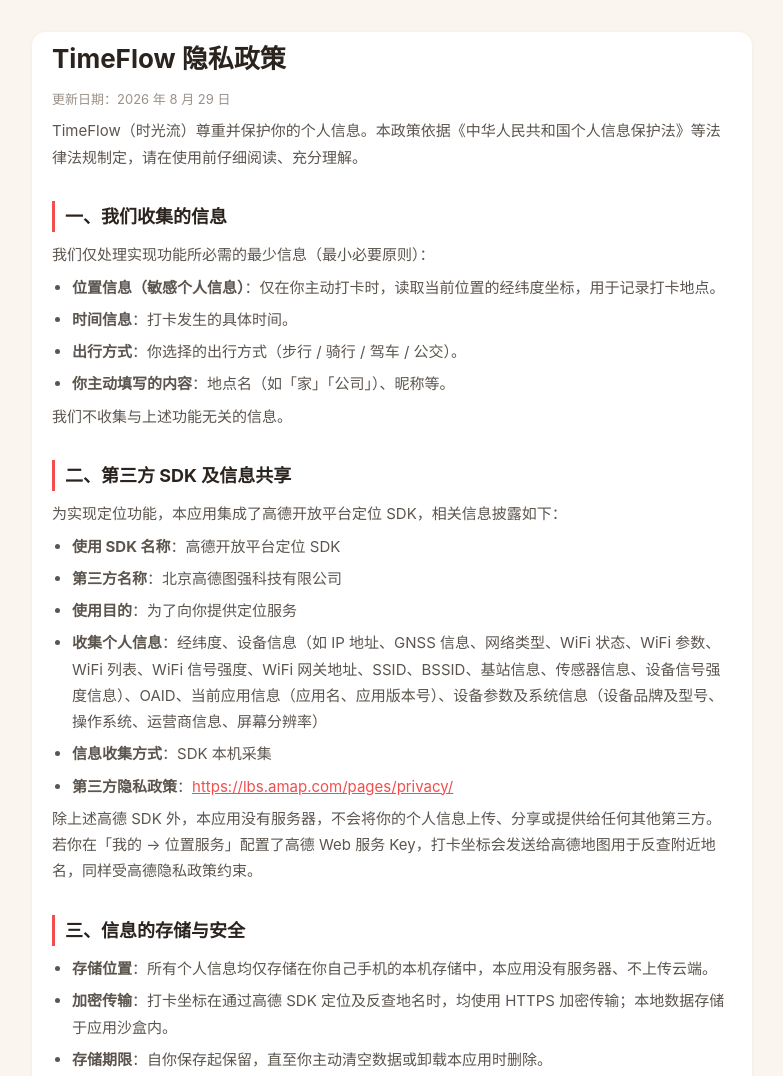
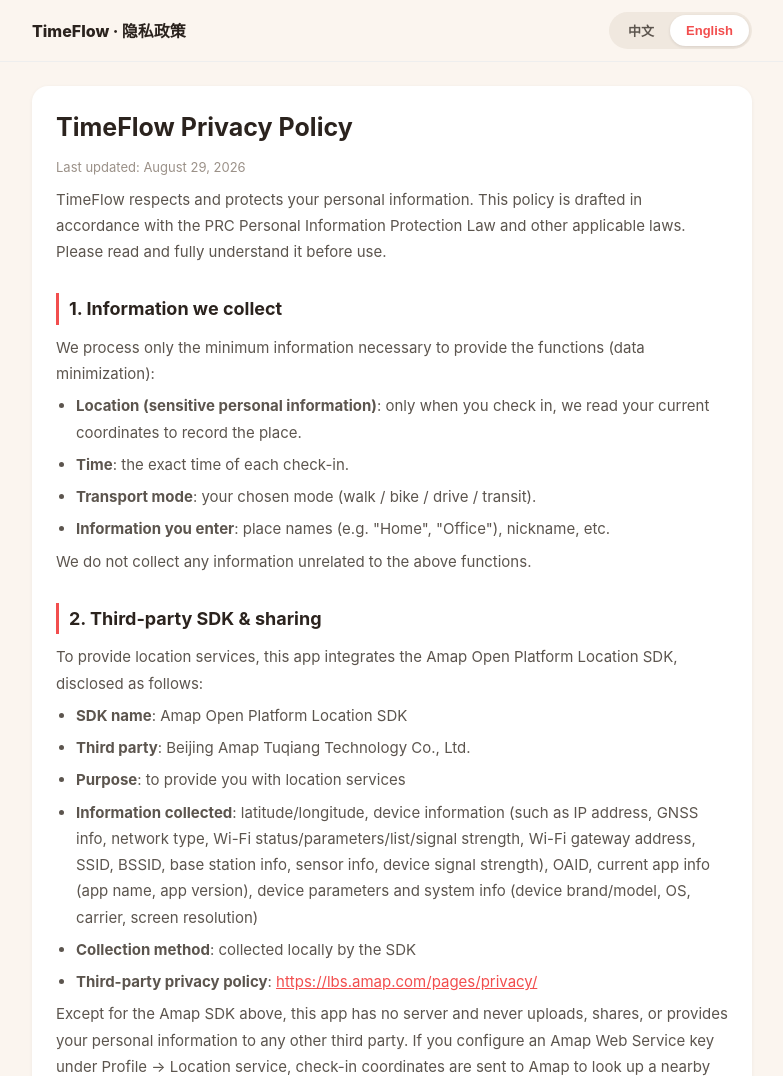
Before and after one commit to chonggao9/timeflow, a website: page privacy.html in a window 1280 px wide. Shown: the top 1076 px of the page, without its empty margins (248-1031 px from the left). Drawn offline with Linux system fonts and the light colour scheme.

Commit message:
隐私政策页加语言切换（中文/English）+ 自动识别浏览器语言

```diff
--- a/privacy.html
+++ b/privacy.html
@@ -5,26 +5,44 @@
 <meta name="viewport" content="width=device-width, initial-scale=1">
 <title>TimeFlow 隐私政策 · Privacy Policy</title>
 <style>
-  :root { --ink:#2B231E; --ink2:#5c554e; --ink3:#9b9188; --primary:#F24E4E; --bg:#FBF5EF; --card:#fff; }
+  :root { --ink:#2B231E; --ink2:#5c554e; --ink3:#9b9188; --primary:#F24E4E; --primarySoft:#FFE9E4; --bg:#FBF5EF; --card:#fff; }
   * { box-sizing: border-box; }
+  html { scroll-behavior: smooth; }
   body { margin:0; background:var(--bg); color:var(--ink); font-family:-apple-system,BlinkMacSystemFont,"Segoe UI","PingFang SC","Hiragino Sans GB","Microsoft YaHei",sans-serif; line-height:1.75; }
-  .wrap { max-width:760px; margin:0 auto; padding:32px 20px 64px; }
-  h1 { font-size:26px; margin:0 0 4px; }
-  h2 { font-size:18px; margin:30px 0 10px; padding-left:10px; border-left:3px solid var(--primary); }
+  .topbar { position:sticky; top:0; z-index:10; background:rgba(251,245,239,.92); backdrop-filter:blur(8px); border-bottom:1px solid #eee; }
+  .topbar-inner { max-width:760px; margin:0 auto; padding:12px 20px; display:flex; align-items:center; justify-content:space-between; gap:12px; }
+  .brand { font-size:16px; font-weight:800; }
+  .lang-toggle { display:flex; background:#f0e8df; border-radius:20px; padding:3px; }
+  .lang-btn { border:0; background:transparent; padding:6px 16px; border-radius:17px; font-size:13px; font-weight:600; color:var(--ink2); cursor:pointer; }
+  .lang-btn.active { background:var(--card); color:var(--primary); box-shadow:0 1px 3px rgba(43,35,30,.12); }
+  .wrap { max-width:760px; margin:0 auto; padding:24px 20px 64px; }
+  .card { background:var(--card); border-radius:16px; padding:8px 24px 24px; box-shadow:0 1px 4px rgba(43,35,30,.05); }
+  h1 { font-size:25px; margin:12px 0 4px; }
+  h2 { font-size:18px; margin:28px 0 10px; padding-left:10px; border-left:3px solid var(--primary); }
   .date { color:var(--ink3); font-size:13px; margin-bottom:8px; }
   p, li { color:var(--ink2); font-size:15px; margin:6px 0; }
   ul { padding-left:20px; margin:6px 0; }
   a { color:var(--primary); word-break:break-all; }
-  .divider { border:0; border-top:1px solid #eee; margin:48px 0; }
-  .en p, .en li { color:#666; }
-  .footer { margin-top:40px; color:var(--ink3); font-size:13px; text-align:center; }
-  .card { background:var(--card); border-radius:14px; padding:4px 20px 20px; box-shadow:0 1px 4px rgba(43,35,30,.05); }
+  .footer { margin-top:36px; color:var(--ink3); font-size:13px; text-align:center; }
+  .hidden { display:none !important; }
+  @media (max-width:520px){ .brand{font-size:14px} .lang-btn{padding:5px 12px;font-size:12px} }
 </style>
 </head>
 <body>
+
+  <div class="topbar">
+    <div class="topbar-inner">
+      <span class="brand">TimeFlow · 隐私政策</span>
+      <div class="lang-toggle">
+        <button id="btn-zh" class="lang-btn active" onclick="setLang('zh')">中文</button>
+        <button id="btn-en" class="lang-btn" onclick="setLang('en')">English</button>
+      </div>
+    </div>
+  </div>
+
   <div class="wrap">
 
-  <div class="card">
+    <div id="zh-content" class="card">
       <h1>TimeFlow 隐私政策</h1>
       <p class="date">更新日期：2026 年 8 月 29 日</p>
       <p>TimeFlow（时光流）尊重并保护你的个人信息。本政策依据《中华人民共和国个人信息保护法》等法律法规制定，请在使用前仔细阅读、充分理解。</p>
@@ -86,9 +104,7 @@
       <p class="footer">感谢你使用 TimeFlow。</p>
     </div>
 
-  <hr class="divider">
-
-  <div class="card en">
+    <div id="en-content" class="card hidden">
       <h1>TimeFlow Privacy Policy</h1>
       <p class="date">Last updated: August 29, 2026</p>
       <p>TimeFlow respects and protects your personal information. This policy is drafted in accordance with the PRC Personal Information Protection Law and other applicable laws. Please read and fully understand it before use.</p>
@@ -151,5 +167,24 @@
     </div>
 
   </div>
+
+  <script>
+    function setLang(lang) {
+      var zh = document.getElementById('zh-content');
+      var en = document.getElementById('en-content');
+      var bz = document.getElementById('btn-zh');
+      var be = document.getElementById('btn-en');
+      zh.classList.toggle('hidden', lang !== 'zh');
+      en.classList.toggle('hidden', lang !== 'en');
+      bz.classList.toggle('active', lang === 'zh');
+      be.classList.toggle('active', lang === 'en');
+    }
+    // 自动识别浏览器语言：默认中文，英文浏览器切英文
+    (function () {
+      var lang = (navigator.language || navigator.userLanguage || 'zh');
+      setLang(lang.toLowerCase().indexOf('zh') === 0 ? 'zh' : (lang.toLowerCase().indexOf('en') === 0 ? 'en' : 'zh'));
+    })();
+  </script>
+
 </body>
 </html>
```
Lines whose indentation alone changed are shown as unchanged.
